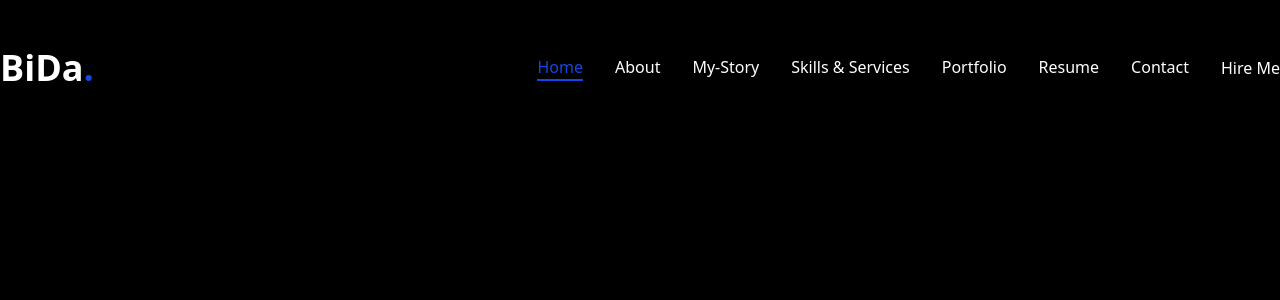
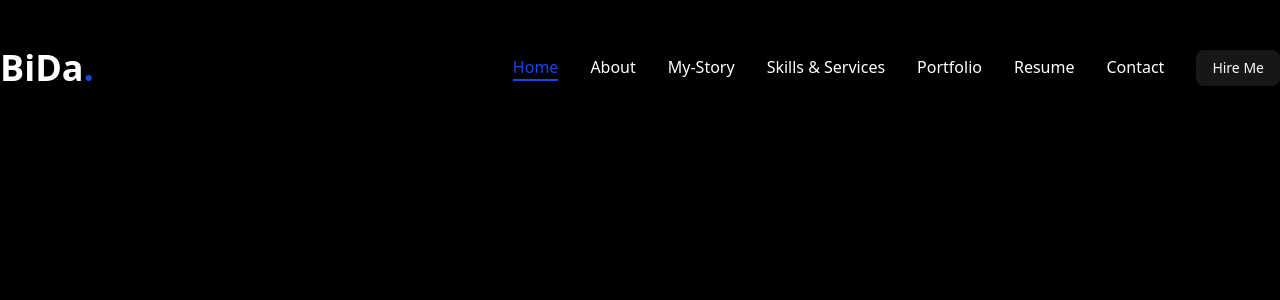
Before and after one commit to Bida3443/Bida-dev, a Next.js app: page / in a window 1280 px wide. Shown: the top 300 px of the page. Built offline with nearby package versions, Linux system fonts and the light colour scheme.

Commit message:
My Porfolio

```diff
--- a/components/Header.tsx
+++ b/components/Header.tsx
@@ -20,7 +20,7 @@ export default function header () {
                 <div className="hidden xl:flex items-center gap-8">
                     <Nav/>
                     <Link href="/contact">
-                    <button>Hire Me</button>
+                    <Button className="cursor-pointer hover:bg-blue-700">Hire Me</Button>
                     </Link>
                 </div>
 
--- a/components/stairs.tsx
+++ b/components/stairs.tsx
@@ -1,4 +1,4 @@
-import {animate, motion} from "framer-motion";
+import {motion} from "framer-motion";
 
 
 const stairAnimation = {
```
